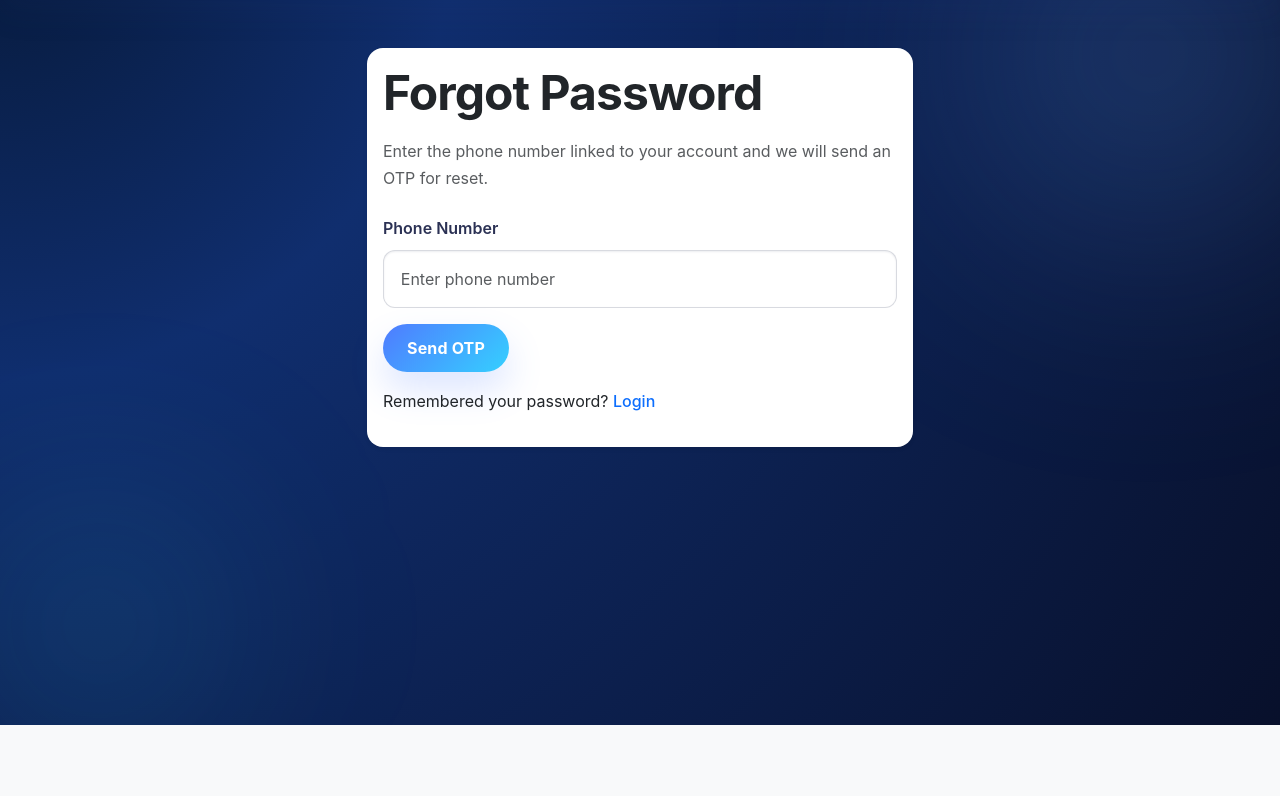
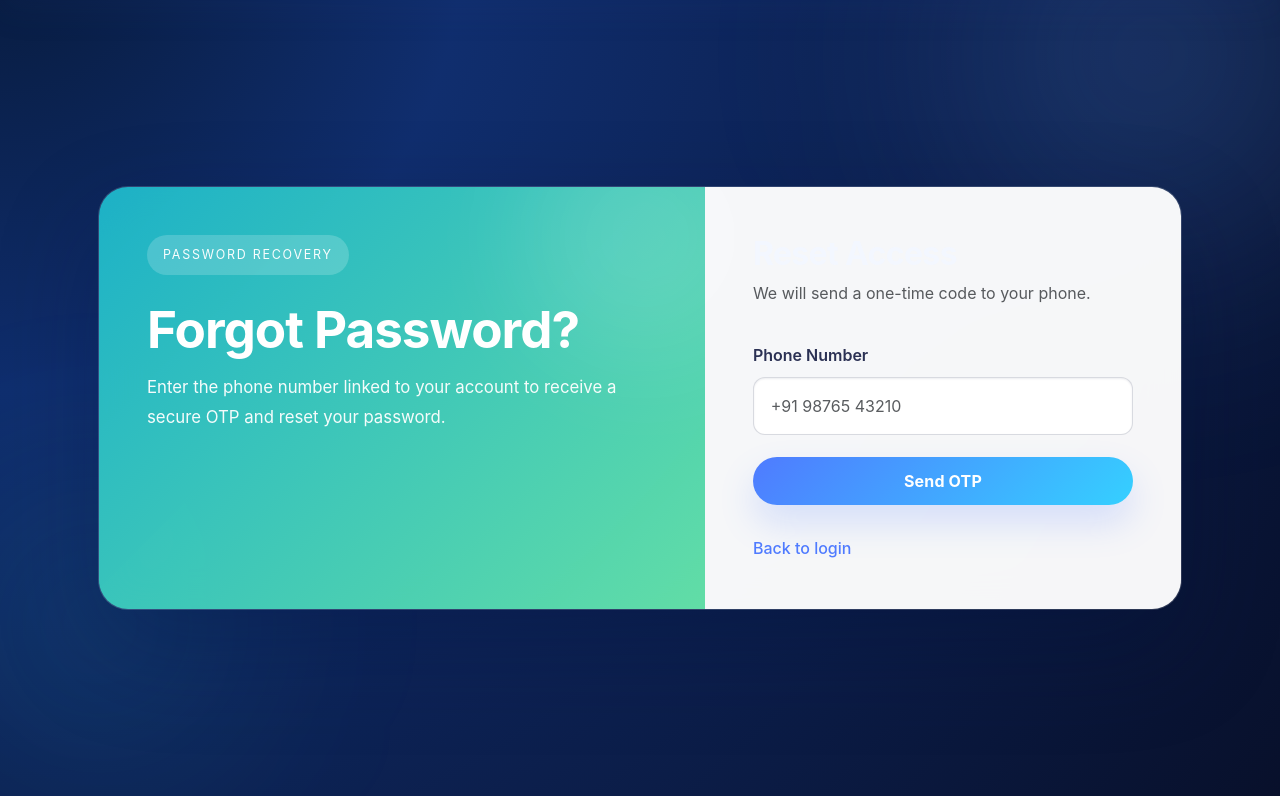
Before and after one commit to sidharth07-tech/Aura--Lock, a Flask app: page /forgot-password in a window 1280 px wide. Shown: the part 75-871 px from the top of the page. Before the commit the page ends 800 px from the top, so only its background shows below. Run offline with Flask 3, Linux system fonts and the light colour scheme.

Commit message:
Update forgot_password.html

```diff
--- a/templates/forgot_password.html
+++ b/templates/forgot_password.html
@@ -1,19 +1,26 @@
 {% extends "layout.html" %}
 {% block content %}
-<div class="row justify-content-center">
-  <div class="col-md-6">
-    <div class="card shadow-sm">
-      <div class="card-body">
-        <h2 class="card-title mb-3">Forgot Password</h2>
-        <p class="text-muted mb-4">Enter the phone number linked to your account and we will send an OTP for reset.</p>
-        <form method="post">
-          <div class="mb-3">
-            <label class="form-label">Phone Number</label>
-            <input type="text" name="phone" class="form-control" placeholder="Enter phone number" required>
-          </div>
-          <button type="submit" class="btn btn-primary">Send OTP</button>
-        </form>
-        <p class="mt-3">Remembered your password? <a href="{{ url_for('login') }}">Login</a></p>
+<div class="auth-page">
+  <div class="auth-card">
+    <div class="auth-panel auth-panel-left-alt">
+      <span class="auth-badge">Password Recovery</span>
+      <h1 class=\"text-gradient-accent\">Forgot Password?</h1>
+      <p class="auth-tagline">Enter the phone number linked to your account to receive a secure OTP and reset your password.</p>
+    </div>
+    <div class="auth-panel auth-panel-right">
+      <div class="auth-card-header">
+        <h2>Reset Access</h2>
+        <p class="text-muted">We will send a one-time code to your phone.</p>
+      </div>
+      <form method="post" class="auth-form">
+        <div class="form-group">
+          <label class="form-label">Phone Number</label>
+          <input type="text" name="phone" class="form-control" placeholder="+91 98765 43210" required>
+        </div>
+        <button type="submit" class="btn btn-primary w-100">Send OTP</button>
+      </form>
+      <div class="auth-actions">
+        <a href="{{ url_for('login') }}" class="small-link">Back to login</a>
       </div>
     </div>
   </div>
```
